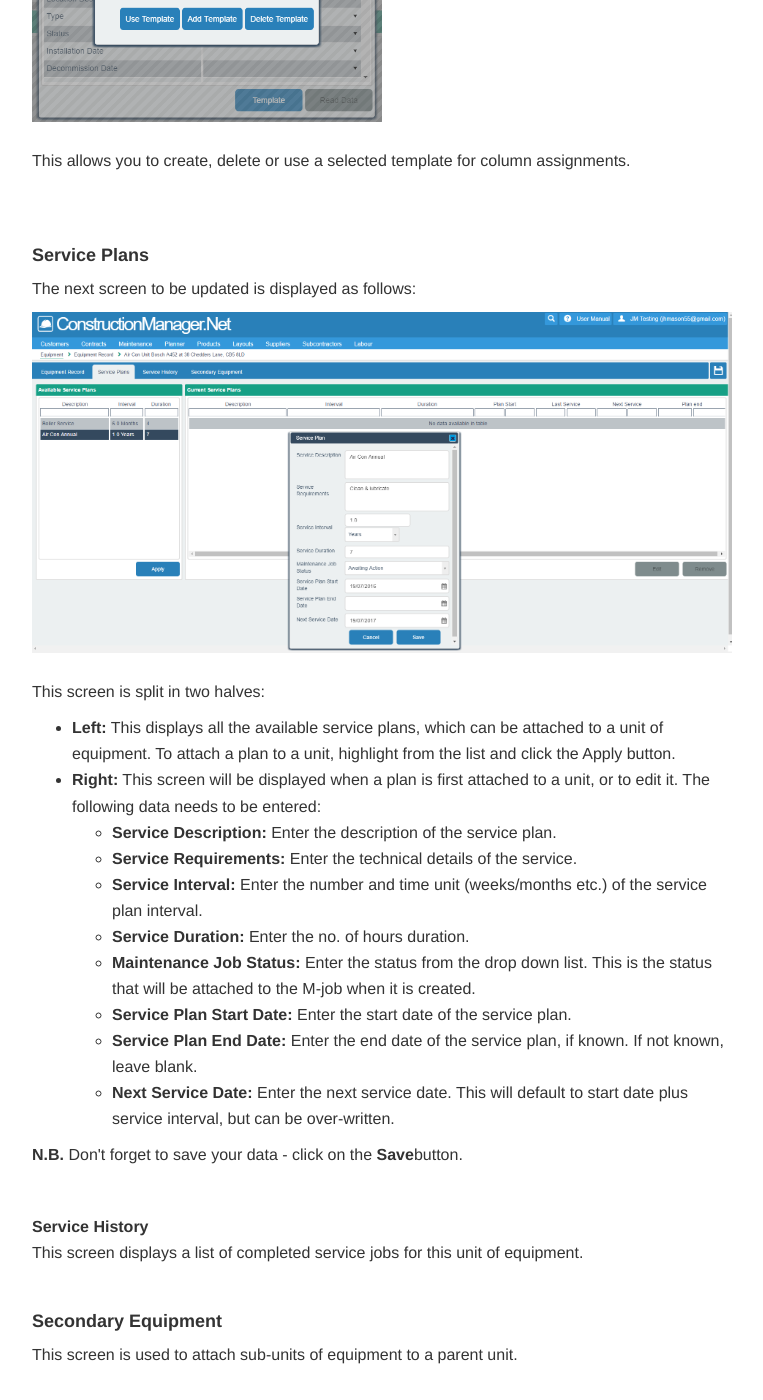
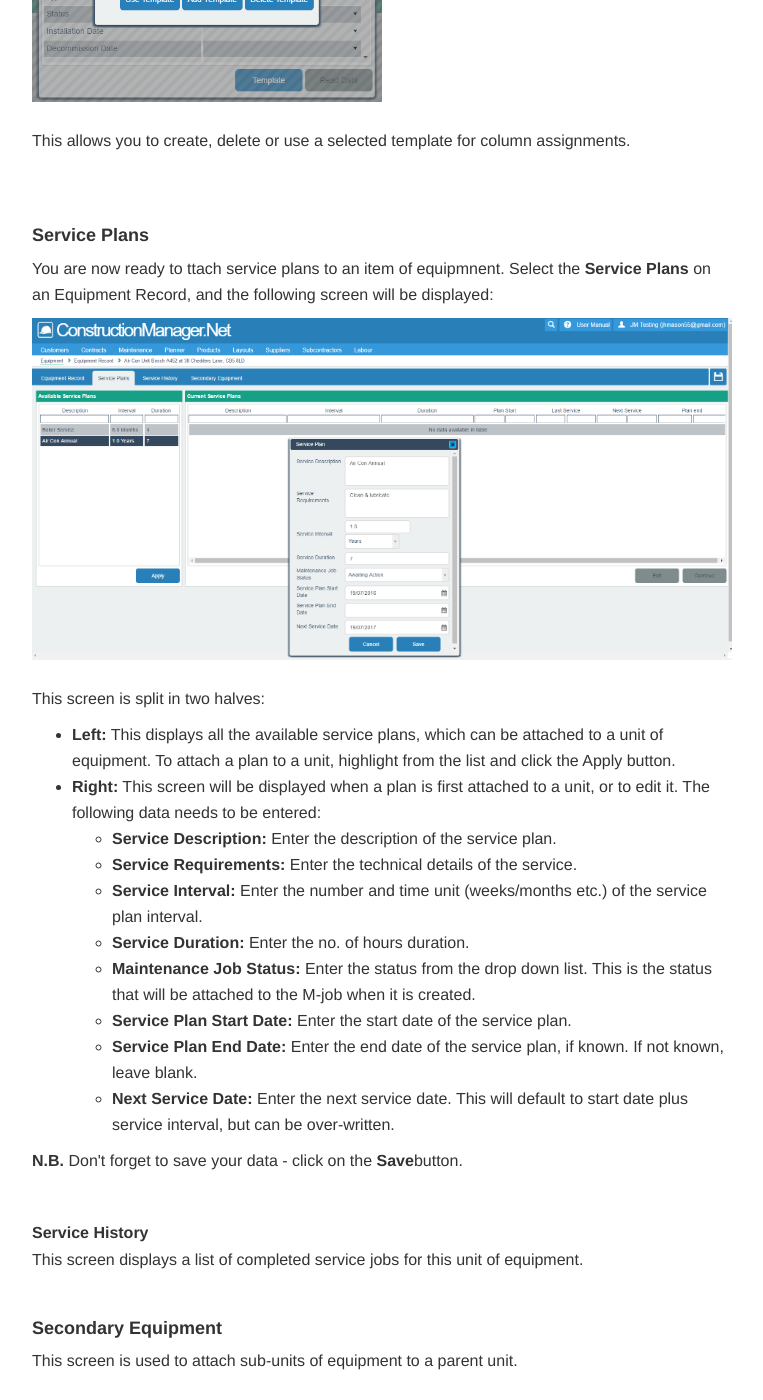
Before and after one commit to JNCSolutions/ConstructionManagerDocs, a Jekyll site: the page built from maintenance.html, in a window 1280 px wide and 1400 px high, scrolled down 21837 px. Shown: the whole window, without its empty margins (258-1021 px from the left). Built offline with Jekyll 4.4.1, drawn with Linux system fonts in a browser that asks for light colours; some of the changed text lies outside the part shown.

Commit message:
Update maintenance.html

```diff
--- a/maintenance.html
+++ b/maintenance.html
@@ -382,10 +382,11 @@ title: Maintenance
       <img src="img/Maintenance_Equipment_01.PNG" style="width: 100%;">
       <p>This displays a list of equipment on your system.
           The list can be manipulated in the usual way - see <a href="Manipulating Lists.html">Manipulating Lists.</a>.</p>
-      <br> <br>
+      <br>
 
       <h4 id="equipment-setup"><b>Setup</b></h4>
       <p>First you need to do some system setup. </p>
+      <br>
       <h4 id="equipment-record-service-plans"><b>Service Plans</b></h4>
       <p>To access Service Plans, select the Equipment>Service Plans tab.
         The following screen will be displayed:</p>
@@ -504,7 +504,9 @@ title: Maintenance
 
 
       <h4 id="equipment-record-service-plans-attach"><b>Service Plans</b></h4>
-      <p>The next screen to be updated is displayed as follows:</p>
+      <p>You are now ready to ttach service plans to an item of equipmnent.
+          Select the <b>Service Plans</b> on an Equipment Record,
+          and the following screen will be displayed:</p>
       <img src="img/Maintenance_Equipment_03.PNG" style="width: 100%;">
       <br> <br>
       <p>This screen is split in two halves:</p>
```
Also changed, not shown: other parts of maintenance.html (+2 -3 lines).
